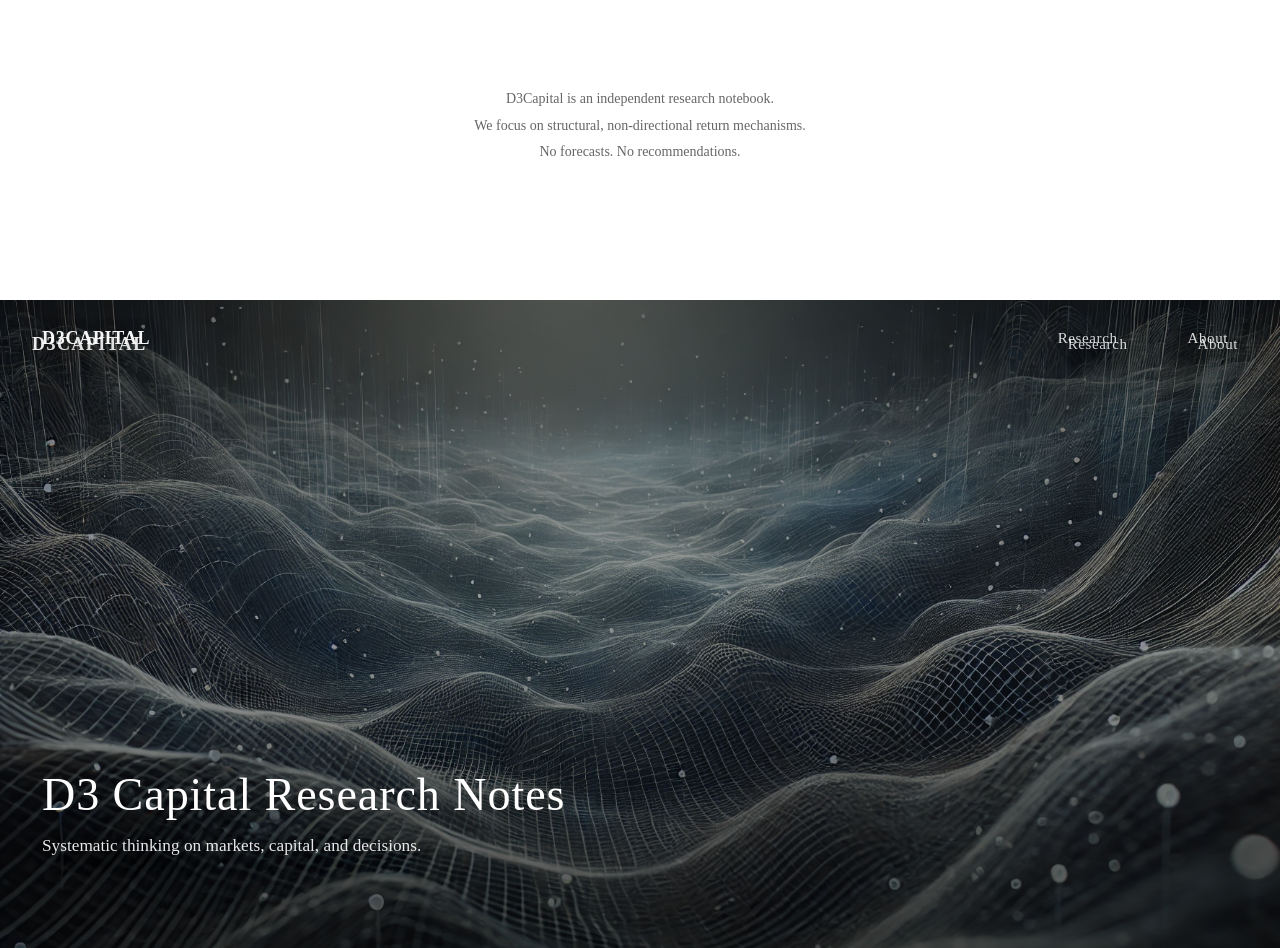
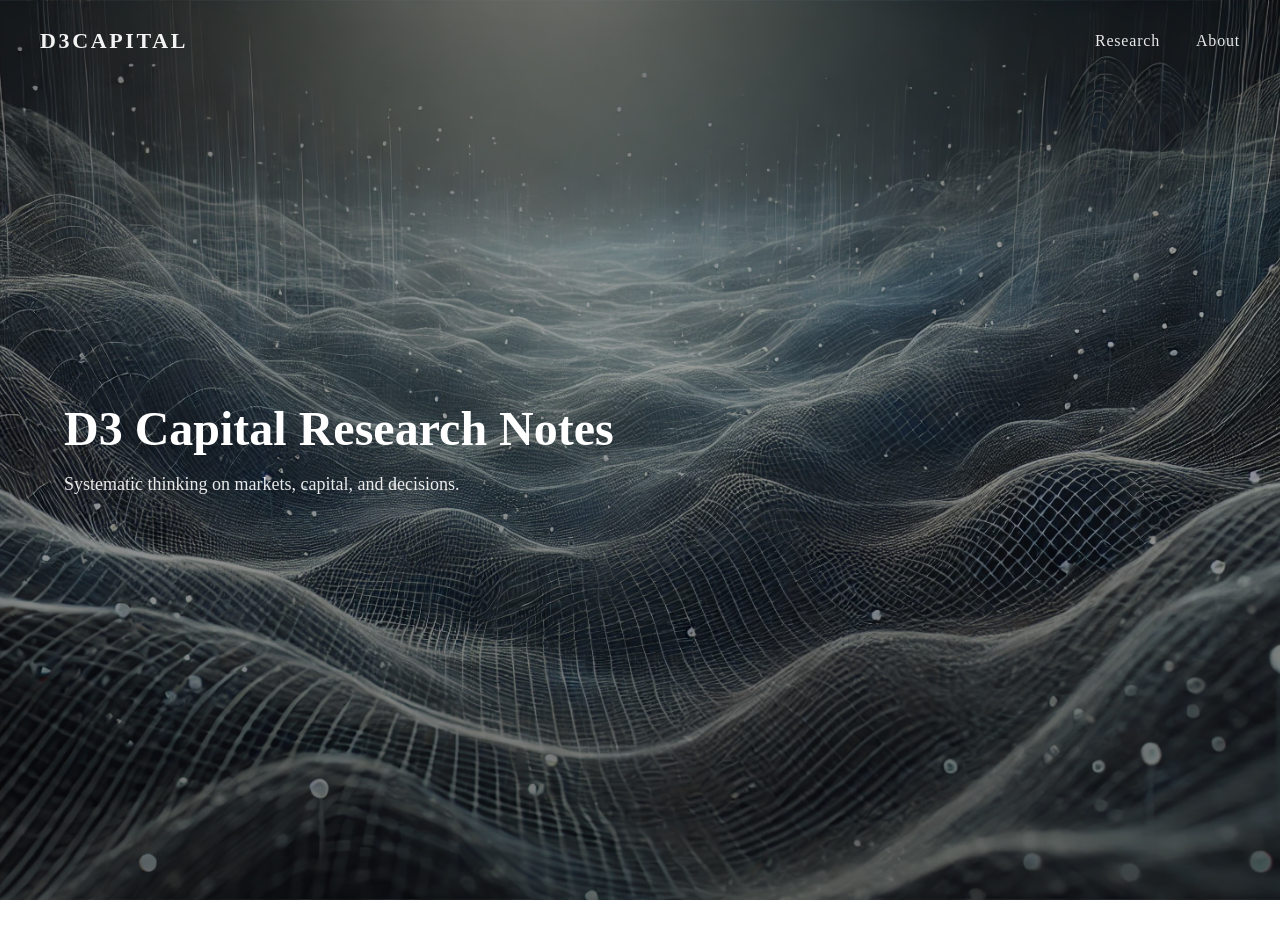
Before and after one commit to D3Capital/D3Capital.github.io, a Jekyll site: the page built from index.md, in a window 1280 px wide. Built offline with Jekyll 4.4.1, drawn with Linux system fonts in a browser that asks for light colours; after the commit the page ends 900 px from its top, so only the background shows below that; some of the changed lines change nothing that is shown.

Commit message:
reset index to hero-only home layout

```diff
--- a/index.md
+++ b/index.md
@@ -1,151 +1,44 @@
 ---
 layout: home
-title: " "
+title: ""
 ---
 
 <style>
-/* ===== Homepage hard reset (remove top white gap) ===== */
-html, body { margin: 0 !important; padding: 0 !important; }
-body { padding-top: 0 !important; }
-
-/* Hide theme header on homepage (common selectors) */
-header,
-.site-header,
-.page-header,
-.masthead,
-.navbar {
-  display: none !important;
-  height: 0 !important;
-  margin: 0 !important;
-  padding: 0 !important;
-}
-
-/* Remove top spacing from common wrappers/containers */
-main,
-.page-content,
-.container,
-.wrapper,
-.content,
-#content {
-  margin-top: 0 !important;
-  padding-top: 0 !important;
-}
-
-/* ===== HERO (full-bleed) ===== */
+/* ========== HERO BASE ========== */
 .hero {
   position: relative;
-  width: 100vw;
-  margin-left: calc(50% - 50vw);
-  margin-right: calc(50% - 50vw);
-  height: 72vh;
-  min-height: 520px;
+  width: 100%;
+  height: 100vh;
   overflow: hidden;
 }
 
+/* Background image */
 .hero-img {
+  position: absolute;
+  inset: 0;
   width: 100%;
   height: 100%;
   object-fit: cover;
-  display: block;
-  transform: scale(1.01);
 }
 
-/* Strong overlay to guarantee readability */
+/* Dark overlay */
 .hero-overlay {
   position: absolute;
   inset: 0;
   background: linear-gradient(
     180deg,
-    rgba(0,0,0,0.60) 0%,
-    rgba(0,0,0,0.35) 45%,
-    rgba(0,0,0,0.68) 100%
+    rgba(0,0,0,0.55) 0%,
+    rgba(0,0,0,0.35) 40%,
+    rgba(0,0,0,0.55) 100%
   );
 }
 
-/* Top nav inside hero */
-.hero-topbar {
-  position: absolute;
-  top: 22px;
-  left: 42px;
-  right: 42px;
-  display: flex;
-  align-items: center;
-  justify-content: space-between;
-  z-index: 5;
-  font-size: 14px;
-  letter-spacing: 0.06em;
-}
-
-.hero-brand a {
-  color: rgba(255,255,255,0.96) !important;
-  text-decoration: none !important;
-  font-weight: 700;
-  font-size: 18px;          /* 核心调整点 */
-  letter-spacing: 0.04em;   /* 机构感 */
-  text-transform: uppercase; /* 可选，偏机构 */
-  text-shadow: 0 12px 26px rgba(0,0,0,0.55);
-}
-
-.hero-links {
-  display: flex;
-  gap: 22px;
-}
-
-.hero-links a {
-  color: rgba(255,255,255,0.85) !important;
-  text-decoration: none !important;
-  font-size: 16px;
-  font-weight: 400;
-  letter-spacing: 0.06em;
-  padding: 8px 10px;
-  border-radius: 10px;
-  text-shadow: 0 10px 22px rgba(0,0,0,0.45);
-}
-
-.hero-links a:hover {
-  background: rgba(255,255,255,0.10);
-  color: #fff !important;
-}
-
-/* Hero title block */
-.hero-text {
-  position: absolute;
-  left: 42px;
-  right: 42px;
-  bottom: 88px;
-  max-width: 980px;
-  z-index: 4;
-}
-
-.hero-text h1 {
-  color: #fff !important;
-  margin: 0 0 12px;
-  font-size: clamp(30px, 3.6vw, 48px);
-  font-weight: 500;
-  letter-spacing: 0.02em;
-  line-height: 1.12;
-  text-shadow: 0 10px 24px rgba(0,0,0,0.55);
-}
-
-.hero-text p {
-  color: rgba(255,255,255,0.90) !important;
-  margin: 0;
-  font-size: clamp(14px, 1.35vw, 18px);
-  line-height: 1.55;
-  text-shadow: 0 10px 22px rgba(0,0,0,0.45);
-}
-
-/* Mobile */
-@media (max-width: 768px) {
-  .hero { height: 60vh; min-height: 420px; }
-  .hero-topbar { left: 18px; right: 18px; top: 16px; }
-  .hero-text { left: 18px; right: 18px; bottom: 44px; }
-}
+/* Top navigation inside hero */
 .hero-top {
   position: absolute;
   top: 28px;
-  left: 32px;
-  right: 32px;
+  left: 40px;
+  right: 40px;
   display: flex;
   justify-content: space-between;
   align-items: center;
@@ -153,19 +46,19 @@ main,
 }
 
 .hero-brand {
-  font-size: 18px;
+  font-size: 22px;
   font-weight: 600;
-  letter-spacing: 0.08em;
+  letter-spacing: 0.12em;
   text-transform: uppercase;
   color: rgba(255,255,255,0.95);
   text-decoration: none;
 }
 
 .hero-links a {
-  margin-left: 28px;
-  font-size: 15px;
+  margin-left: 32px;
+  font-size: 16px;
   font-weight: 500;
-  letter-spacing: 0.04em;
+  letter-spacing: 0.05em;
   color: rgba(255,255,255,0.9);
   text-decoration: none;
 }
@@ -173,45 +66,59 @@ main,
 .hero-links a:hover {
   opacity: 1;
 }
+
+/* Center text */
+.hero-text {
+  position: relative;
+  z-index: 4;
+  height: 100%;
+  display: flex;
+  flex-direction: column;
+  justify-content: center;
+  padding-left: 64px;
+  max-width: 900px;
+}
+
+.hero-text h1 {
+  margin: 0 0 14px;
+  font-size: 48px;
+  line-height: 1.15;
+  font-weight: 600;
+  color: #fff;
+}
+
+.hero-text p {
+  margin: 0;
+  font-size: 18px;
+  line-height: 1.6;
+  color: rgba(255,255,255,0.9);
+}
+
+/* Mobile */
+@media (max-width: 768px) {
+  .hero-text {
+    padding-left: 28px;
+    padding-right: 28px;
+  }
+  .hero-text h1 {
+    font-size: 34px;
+  }
+  .hero-top {
+    left: 20px;
+    right: 20px;
+  }
+}
 </style>
 
-<!-- HERO -->
-<section class="home-statement">
-  <p>
-    D3Capital is an independent research notebook.<br>
-    We focus on structural, non-directional return mechanisms.<br>
-    No forecasts. No recommendations.
-  </p>
-</section>
-
-<style>
-.home-statement{
-  padding: 72px 24px 120px;
-  text-align: center;
-  color: #666;
-  font-size: 14px;
-  line-height: 1.9;
-}
-</style>
 <div class="hero">
-  <div class="hero-top">
-  <a class="hero-brand" href="/">D3Capital</a>
-
-  <nav class="hero-links">
-    <a href="/research/">Research</a>
-    <a href="/about/">About</a>
-  </nav>
-</div>
-  <img class="hero-img" src="/assets/img/hero.jpg" alt="D3Capital Research">
+  <img class="hero-img" src="/assets/img/hero.jpg" alt="D3 Capital Research">
   <div class="hero-overlay"></div>
 
-  <div class="hero-topbar">
-    <div class="hero-brand">
-      <a href="/" aria-label="D3Capital Home">D3Capital</a>
-    </div>
-    <nav class="hero-links" aria-label="Primary">
-      <a href="/research/">Research</a>
-      <a href="/about/">About</a>
+  <div class="hero-top">
+    <a class="hero-brand" href="/">D3Capital</a>
+    <nav class="hero-links">
+      <a href="/research">Research</a>
+      <a href="/about">About</a>
     </nav>
   </div>
 
@@ -220,4 +127,3 @@ main,
     <p>Systematic thinking on markets, capital, and decisions.</p>
   </div>
 </div>
-<!-- /HERO -->
```
